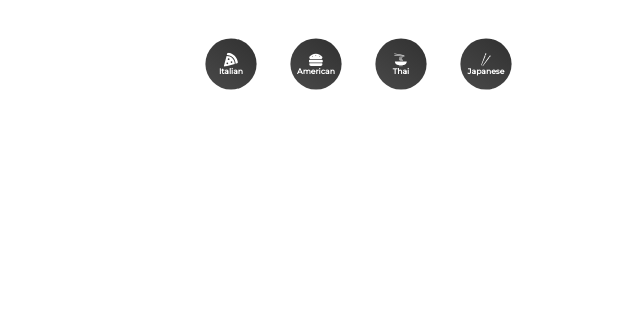
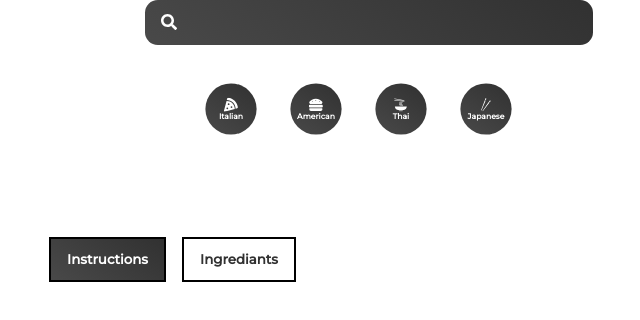
Before and after one commit to gshivani2201/Recipe-app, a React (Create React App) app: page /recipe/1 in a window 1280 px wide. Shown: the top 320 px of the page, without its empty margins (271-911 px from the left). Built offline with nearby package versions, Linux system fonts and the light colour scheme; no server answers.

Commit message:
created search bar and recipe description components

```diff
--- a/src/App.js
+++ b/src/App.js
@@ -1,12 +1,14 @@
 import Pages from "./pages/Pages";
 import Category from "./components/Category";
 import {BrowserRouter} from 'react-router-dom'
+import Search from "./components/Search";
 
 function App() {
 
   return (
     <div className="App">
       <BrowserRouter>
+        <Search />
         <Category />
         <Pages />
       </BrowserRouter>
--- a/src/components/Popular.jsx
+++ b/src/components/Popular.jsx
@@ -2,6 +2,7 @@
 import styled from 'styled-components'
 import { Splide, SplideSlide } from '@splidejs/react-splide'
 import '@splidejs/splide/dist/css/splide.min.css'
+import {Link} from 'react-router-dom'
 
 
 function Popular() {
@@ -44,9 +45,11 @@
             return (
               <SplideSlide key={recipe.id}>
                 <Card>
-                  <p>{recipe.title}</p>
-                  <img src={recipe.image} alt={recipe.title} />
-                  <Gradient />
+                  <Link to={'/recipe/'+recipe.id}>
+                    <p>{recipe.title}</p>
+                    <img src={recipe.image} alt={recipe.title} />
+                    <Gradient />
+                  </Link>
                 </Card>
               </SplideSlide>
             );
--- /dev/null
+++ b/src/components/Search.jsx
@@ -0,0 +1,55 @@
+import styled from 'styled-components'
+import {useState} from 'react'
+import {FaSearch} from 'react-icons/fa'
+import {useNavigate} from 'react-router-dom'
+
+function Search() {
+
+    const [input, setInput] = useState("")
+    const navigate = useNavigate()
+
+    const submitHandler = (e) => {
+        e.preventDefault()
+        navigate("/searched/" + input)
+    }
+
+  return (
+      <FormStyle onSubmit={submitHandler}>
+          <div>
+              <FaSearch />
+              <input
+              onChange={(e) => setInput(e.target.value)}
+              type="text"
+              value={input}
+              />
+          </div>
+      </FormStyle>
+  )
+}
+
+const FormStyle = styled.div`
+    margin: 0 10rem;
+    div {
+        width: 100%;
+        position: relative;
+    }
+    input {
+        border: none;
+        background: linear-gradient(35deg, #494949, #313131);
+        font-size: 1rem;
+        color: white;
+        padding: 0.8rem 3rem;
+        border-radius: 0.8rem;
+        outline: none;
+        width: 100%;
+    }
+    svg {
+        position: absolute;
+        top: 50%;
+        left: 0%;
+        transform: translate(100%, -50%);
+        color: white;
+    }
+`
+
+export default Search
--- a/src/components/Veggie.jsx
+++ b/src/components/Veggie.jsx
@@ -2,6 +2,7 @@
 import styled from 'styled-components'
 import { Splide, SplideSlide } from '@splidejs/react-splide'
 import '@splidejs/splide/dist/css/splide.min.css'
+import {Link} from 'react-router-dom'
 
 function Veggie() {
 
@@ -43,9 +44,11 @@
             return (
               <SplideSlide key={recipe.id}>
                 <Card>
-                  <p>{recipe.title}</p>
-                  <img src={recipe.image} alt={recipe.title} />
-                  <Gradient />
+                  <Link to={'/recipe/'+recipe.id}>
+                    <p>{recipe.title}</p>
+                    <img src={recipe.image} alt={recipe.title} />
+                    <Gradient />
+                  </Link>
                 </Card>
               </SplideSlide>
             );
--- a/src/pages/Pages.jsx
+++ b/src/pages/Pages.jsx
@@ -2,12 +2,16 @@
 import Home from './Home'
 import {Route, Routes} from 'react-router-dom'
 import Cuisine from './Cuisine'
+import Searched from './Searched'
+import Recipe from './Recipe'
 
 function Pages() {
   return (
       <Routes>
         <Route path="/" element={<Home />} />
         <Route path="/cuisine/:type" element={<Cuisine />} />
+        <Route path="/searched/:search" element={<Searched />} />
+        <Route path="/recipe/:name" element={<Recipe />}/>
       </Routes>
   )
 }
--- /dev/null
+++ b/src/pages/Recipe.jsx
@@ -0,0 +1,72 @@
+import {useState, useEffect} from 'react'
+import styled from 'styled-components'
+import { useParams } from 'react-router-dom'
+
+function Recipe() {
+
+  let params = useParams()
+  const [details, setDetails] = useState({})
+  const [activeTab, setActiveTab] = useState('instructions')
+
+  const fetchDetails = async() => {
+    const data = await fetch(`https://api.spoonacular.com/recipes/${params.name}/information?apiKey=${process.env.REACT_APP_API_KEY}`)
+    const detailData = await data.json();
+    setDetails(detailData)
+  }
+
+  useEffect(() => {
+    fetchDetails()
+  }, [params.name])
+
+  return (
+    <DetailWarpper>
+      <div>
+        <h3>{details.title}</h3>
+        <img src={details.image} alt={details.title} />
+      </div>
+      <Info>
+        <Button className={activeTab === 'instructions' ? 'active' : ''} onClick={() => setActiveTab('instructions')}>Instructions</Button>
+        <Button className={activeTab === 'ingrediants' ? 'active' : ''} onClick={() => setActiveTab('ingrediants')}>Ingrediants</Button>
+        <div>
+          <h4 dangerouslySetInnerHTML={{__html: details.summary}}></h4>
+          <h4 dangerouslySetInnerHTML={{__html: details.instructions}}></h4>
+        </div>
+      </Info>
+    </DetailWarpper>
+  )
+}
+
+const DetailWarpper = styled.div`
+  margin-top: 6rem;
+  margin-bottom: 3rem;
+  display: flex;
+  .active{
+    background: linear-gradient(35deg, #494949, #313131);
+    color: white;
+  }
+  h2 {
+    margin-bottom: 1rem;
+  }
+  li {
+    font-size: 1rem;
+    line-height: 2rem;
+  }
+  ul {
+    margin-top: 1rem;
+  }
+`
+
+const Button = styled.button`
+  padding: 0.8rem 1rem;
+  color: #313131;
+  background: white;
+  border: 2px solid black;
+  margin-right: 1rem;
+  font-weight: 600;
+`
+
+const Info = styled.div`
+  margin-left: 4rem;
+`
+
+export default Recipe
--- /dev/null
+++ b/src/pages/Searched.jsx
@@ -0,0 +1,56 @@
+import React from 'react'
+import {useState, useEffect} from 'react'
+import {useParams} from 'react-router-dom'
+import styled from 'styled-components'
+
+function Searched() {
+
+    const [searchedRecipe, setSearchedRecipe] = useState(([]))
+
+    let params = useParams()
+
+    const getSearched = async (name) => {
+        const data = await fetch(`https://api.spoonacular.com/recipes/complexSearch?apiKey=${process.env.REACT_APP_API_KEY}&query=${name}`)
+        const recipes = await data.json();
+        setSearchedRecipe(recipes.results)
+    }
+
+    useEffect (() => {
+        getSearched(params.search)
+    }, [params.search])
+
+  return (
+    <div>
+        <Grid>
+            {searchedRecipe.map((item) => {
+                return (
+                    <Card key={item.id}>
+                        <img src={item.image} alt="/" />
+                        <h4>{item.title}</h4>
+                    </Card>
+                )
+            })}
+        </Grid>
+    </div>
+  )
+}
+
+const Grid = styled.div`
+  display: grid;
+  grid-template-columns: repeat(auto-fit, minmax(10rem, 1fr));
+  grid-gap: 2rem;
+`
+
+const Card = styled.div`
+  img {
+    width: 100%;
+    border-radius: 1rem;
+  }
+
+  h4 {
+    text-align: center;
+    padding: 0.8rem;
+  }
+`
+
+export default Searched
```
